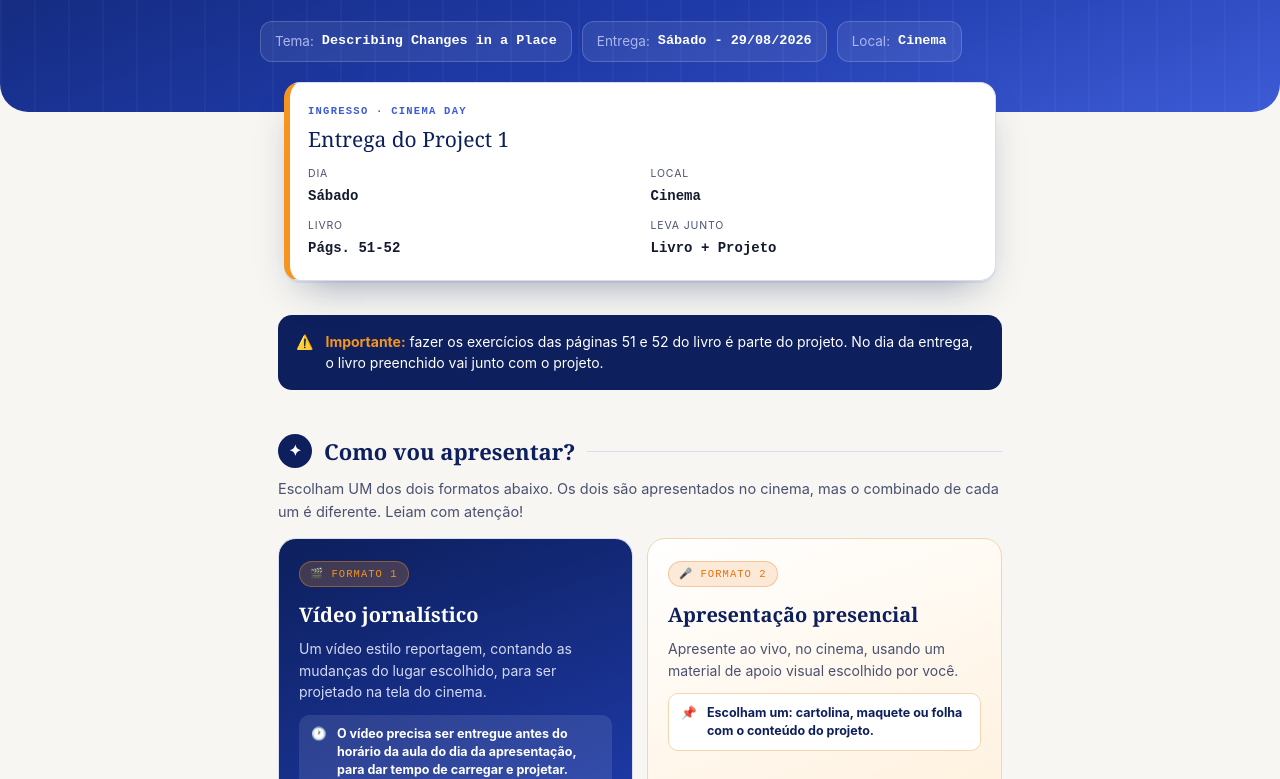
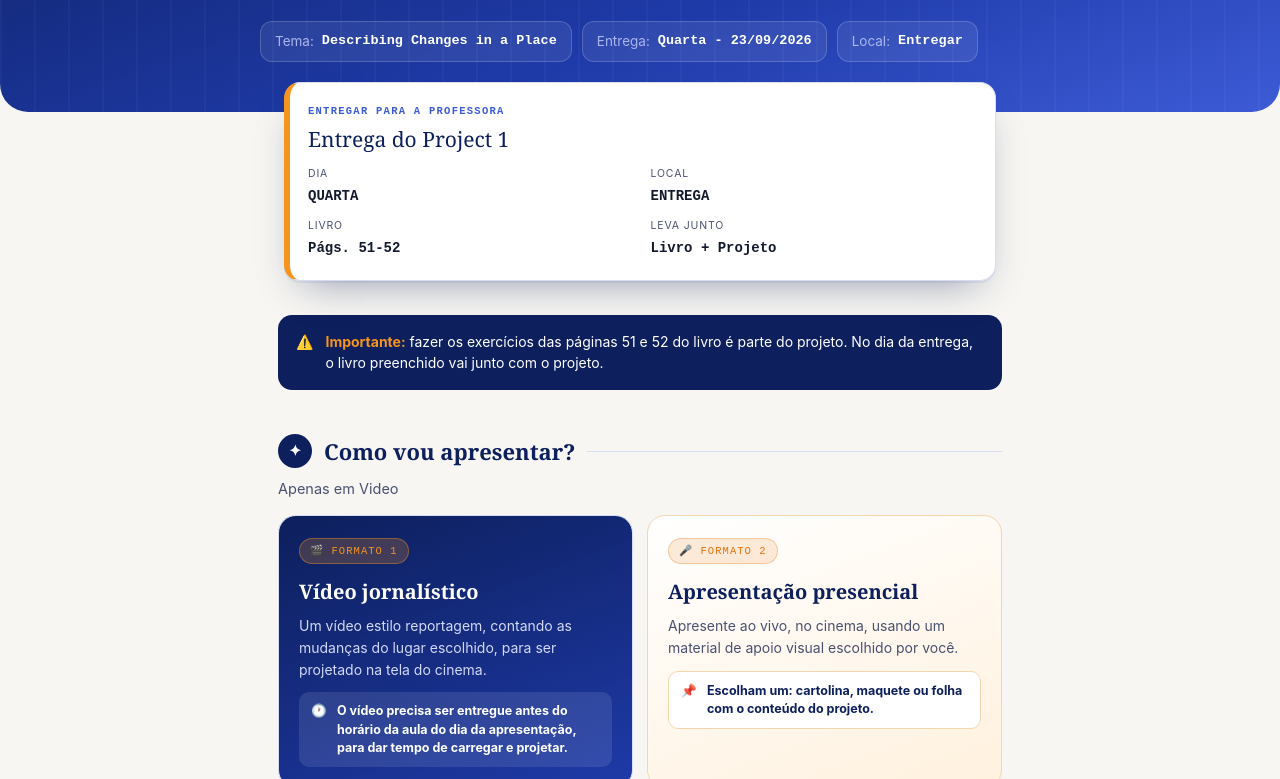
Before and after one commit to analicepessoa/anaingles, a plain HTML site: page intermediate1midtermproject-turmas.html in a window 1280 px wide. Shown: the part 321-1100 px from the top of the page. Drawn offline with Linux system fonts and the light colour scheme.

Commit message:
Modify Project 1 delivery date and location
Updated submission details for Project 1, changing the delivery date and location.

```diff
--- a/intermediate1midtermproject-turmas.html
+++ b/intermediate1midtermproject-turmas.html
@@ -375,8 +375,8 @@
     <p class="hero-sub">Guia passo a passo para fazer o exercício do livro <b>e</b> montar o projeto que vocês vão apresentar no cinema. Segue as etapas na ordem. No final tem um checklist pra não esquecer nada.</p>
     <div class="chip-row">
       <div class="chip"><span class="lbl">Tema:</span> <b>Describing Changes in a Place</b></div>
-      <div class="chip"><span class="lbl">Entrega:</span> <b>Sábado - 29/08/2026 </b></div>
-      <div class="chip"><span class="lbl">Local:</span> <b>Cinema</b></div>
+      <div class="chip"><span class="lbl">Entrega:</span> <b>Quarta - 23/09/2026 </b></div>
+      <div class="chip"><span class="lbl">Local:</span> <b>Entregar</b></div>
     </div>
   </div>
 </div>
@@ -385,11 +385,11 @@
 
   <div class="ticket">
     <div class="ticket-main">
-      <div class="ticket-eyebrow">Ingresso · Cinema Day</div>
+      <div class="ticket-eyebrow">ENTREGAR PARA A PROFESSORA</div>
       <div class="ticket-title">Entrega do Project 1</div>
       <div class="ticket-meta">
-        <div><span class="k">Dia</span><span class="v">Sábado</span></div>
-        <div><span class="k">Local</span><span class="v">Cinema</span></div>
+        <div><span class="k">Dia</span><span class="v">QUARTA</span></div>
+        <div><span class="k">Local</span><span class="v">ENTREGA</span></div>
         <div><span class="k">Livro</span><span class="v">Págs. 51-52</span></div>
         <div><span class="k">Leva junto</span><span class="v">Livro + Projeto</span></div>
       </div>
@@ -407,7 +407,7 @@
     <h2>Como vou apresentar?</h2>
     <div class="line"></div>
   </div>
-  <p style="color:var(--ink-soft); font-size:14.5px; margin-top:-8px;">Escolham UM dos dois formatos abaixo. Os dois são apresentados no cinema, mas o combinado de cada um é diferente. Leiam com atenção!</p>
+  <p style="color:var(--ink-soft); font-size:14.5px; margin-top:-8px;">Apenas em Video</p>
 
   <div class="format-grid">
     <div class="format-card video">
```
